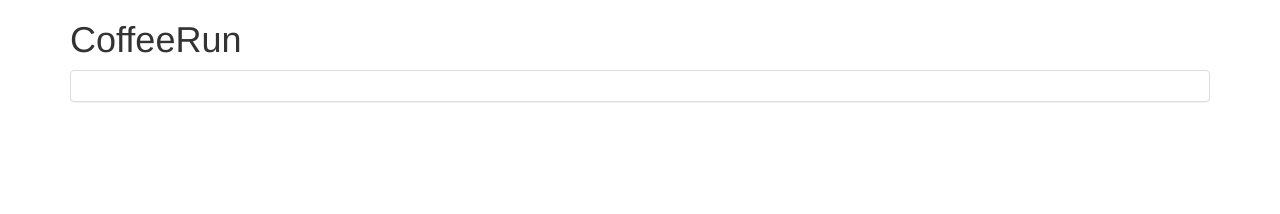
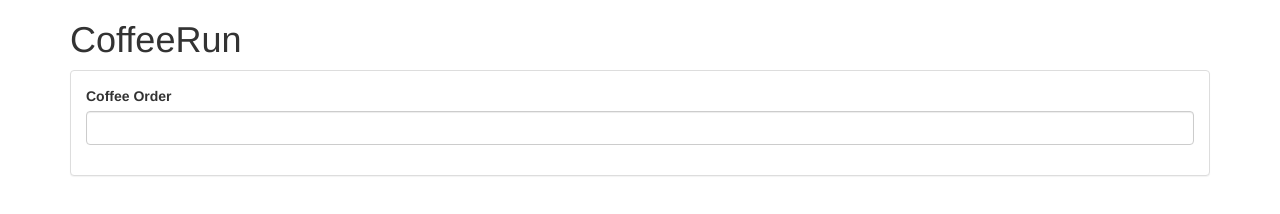
Before and after one commit to DevsStackerRepo/front-end-dev-coffeerun, a plain HTML site: page index.html in a window 1280 px wide. Drawn offline with nearby package versions, Linux system fonts and the light colour scheme.

Commit message:
Adding text input fields

```diff
--- a/index.html
+++ b/index.html
@@ -14,7 +14,10 @@
     <div class="panel panel-default">
       <div class="panel-body">
         <form data-coffee-order="form">
-          <!-- Input elements will go here -->
+            <div class="form-group">
+                <label>Coffee Order</label>
+                <input class="form-control" name="coffee">
+              </div>
         </form>
       </div>
 </div>
```
